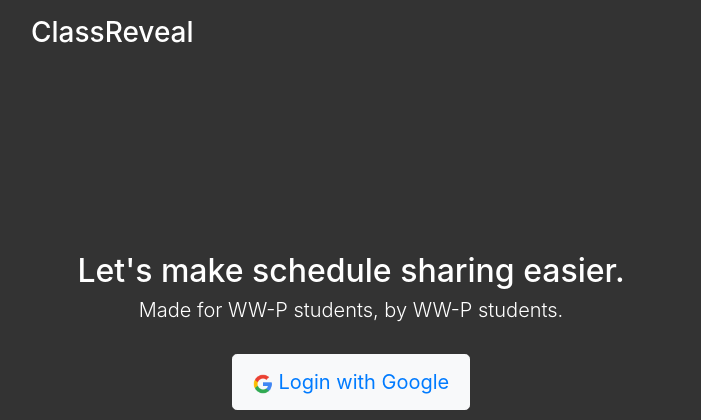
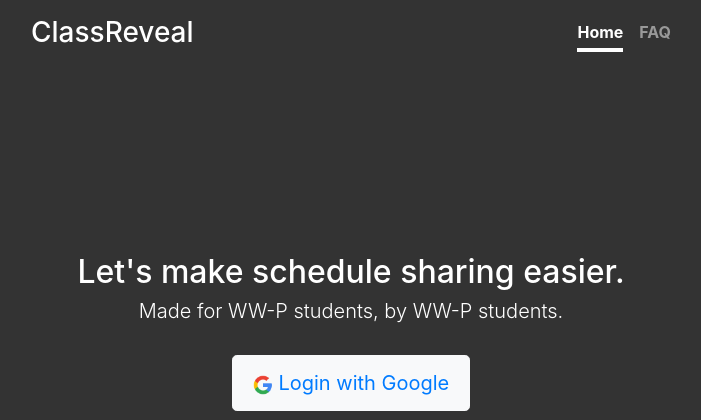
Before and after one commit to classreveal/class-reveal, a Flask app: page / in a window 1280 px wide. Shown: the top 420 px of the page, without its empty margins (289-990 px from the left). Run offline with Flask 2, Linux system fonts and the light colour scheme; some libraries are stand-ins or nearby versions.

Commit message:
some nav stuff

```diff
--- a/app/templates/faq.html
+++ b/app/templates/faq.html
@@ -191,7 +191,7 @@
                         <div class="card-body">
                             Class Reveal requires that you upload the <b>list</b> schedule from Genesis as opposed
                             to the block schedule. More instructions on how to upload can be found at <a
-                                href="/upload">/upload</a>.
+                                href="{{ url_for('faq') }}">/upload</a>.
                         </div>
                     </div>
                 </div>
--- a/app/templates/home.html
+++ b/app/templates/home.html
@@ -87,7 +87,12 @@
         <header class="masthead mb-auto">
             <div class="inner">
                 <h3 class="masthead-brand">ClassReveal</h3>
+                <nav class="nav nav-masthead justify-content-center">
+                    <a class="nav-link active" href="{{ url_for('home') }}">Home</a>
+                    <a class="nav-link" href="{{ url_for('faq') }}">FAQ</a>
+                </nav>
             </div>
+
         </header>
 
         <main role="main" class="inner cover">
```
